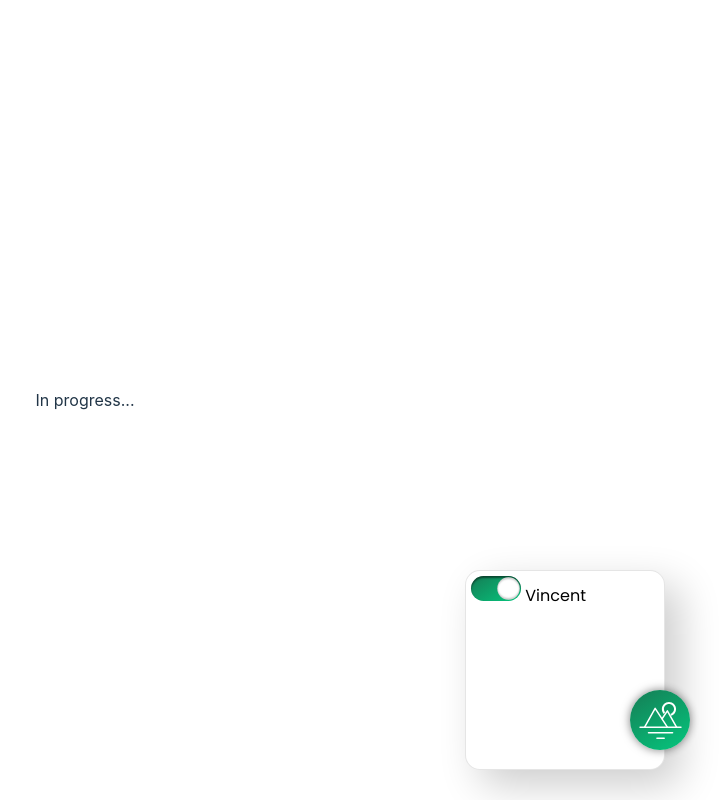
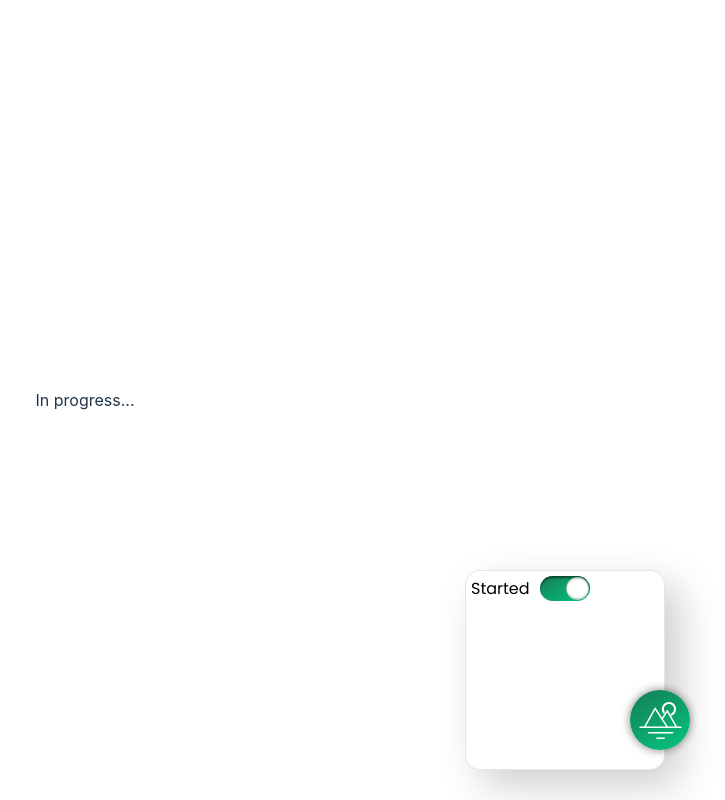
Before and after one commit to vnabet/miragejs-ui, a Svelte app: page / in a window 1280 px wide. Both pictures are taken after a click on the button 1215 px from the left and 720 px from the top of the page. Shown: the whole page, without its empty margins (555-1280 px from the left). Built offline with nearby package versions, Linux system fonts and the light colour scheme.

Commit message:
test toggle group

```diff
--- a/src/MirageUI.svelte
+++ b/src/MirageUI.svelte
@@ -17,8 +17,10 @@
 
 <div class="mirage">
   <div class:opened={$opened}>
-    <Toggle checked={$started} on:toggle="{startstop}"></Toggle>
-    Vincent
+    <div style="display: flex;align-items:center; gap:10px">
+      <label>Started</label>
+      <Toggle checked={$started} on:toggle="{startstop}"></Toggle>
+    </div>
   </div>
   <MainButton started={$started}></MainButton>
 </div>
--- a/src/components/Toggle.svelte
+++ b/src/components/Toggle.svelte
@@ -12,7 +12,9 @@
   }
 </script>
 
+
 <input type="checkbox" on:click={checkboxHandler} checked={checked}>
+
 
 <style>
   input[type=checkbox] {
```
